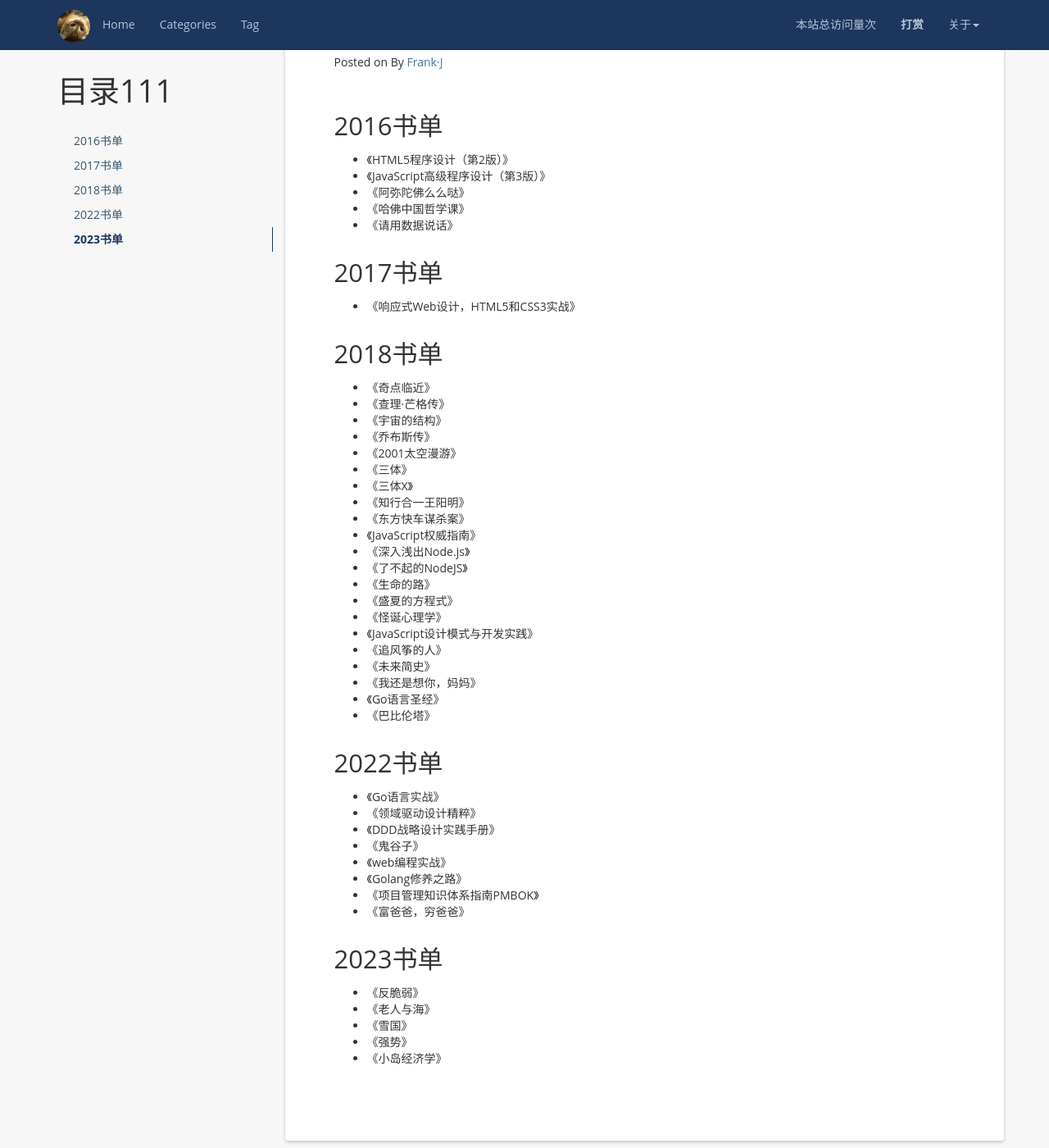
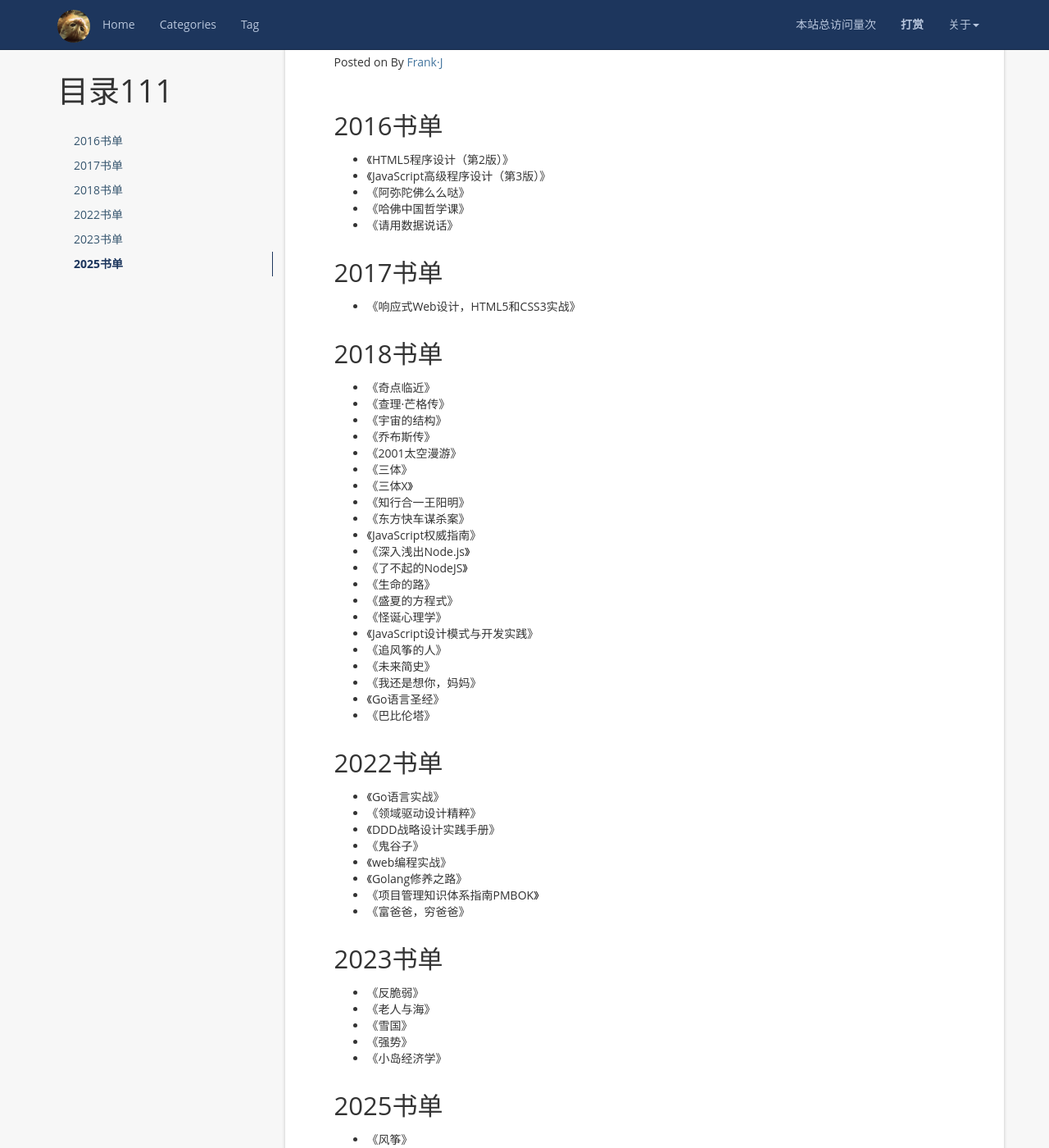
Before and after one commit to frankxjkuang/frankxjkuang.github.io, a Jekyll site: the page built from books.md, in a window 1280 px wide and 1400 px high, scrolled down 429 px. Shown: the whole window at 82% size. Built offline with Jekyll 4.4.1, drawn with Linux system fonts in a browser that asks for light colours; nearby versions of some CDN libraries; a script that is not in the unit is left out; comment, search, counter and statistics services are not loaded.

Commit message:
Update books.md

```diff
--- a/books.md
+++ b/books.md
@@ -65,3 +65,8 @@ permalink: /books/
 + 《雪国》
 + 《强势》
 + 《小岛经济学》
+
+2025书单
+-----------------------------------------------------------------
++ 《风筝》
++ 《孔乙己》
```
